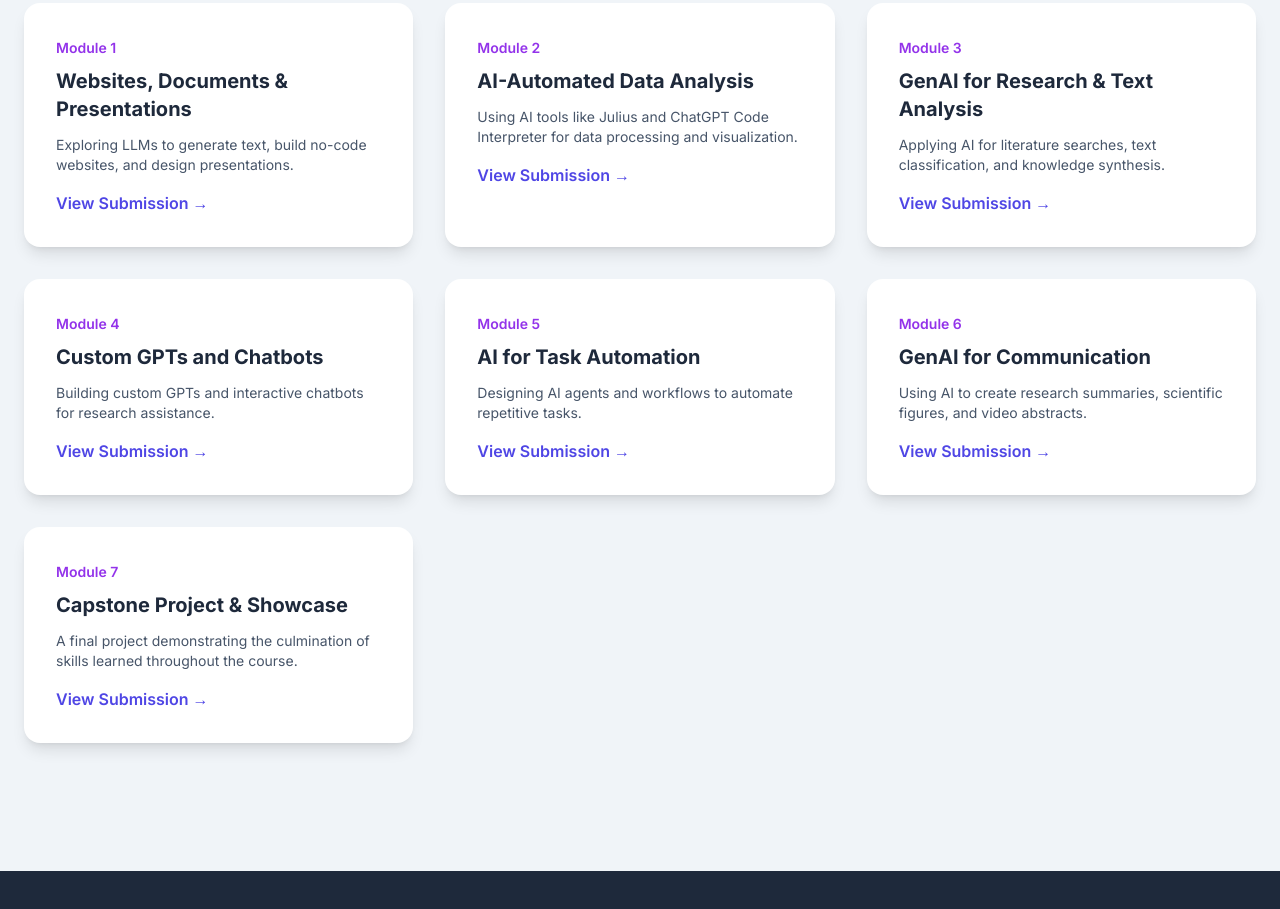
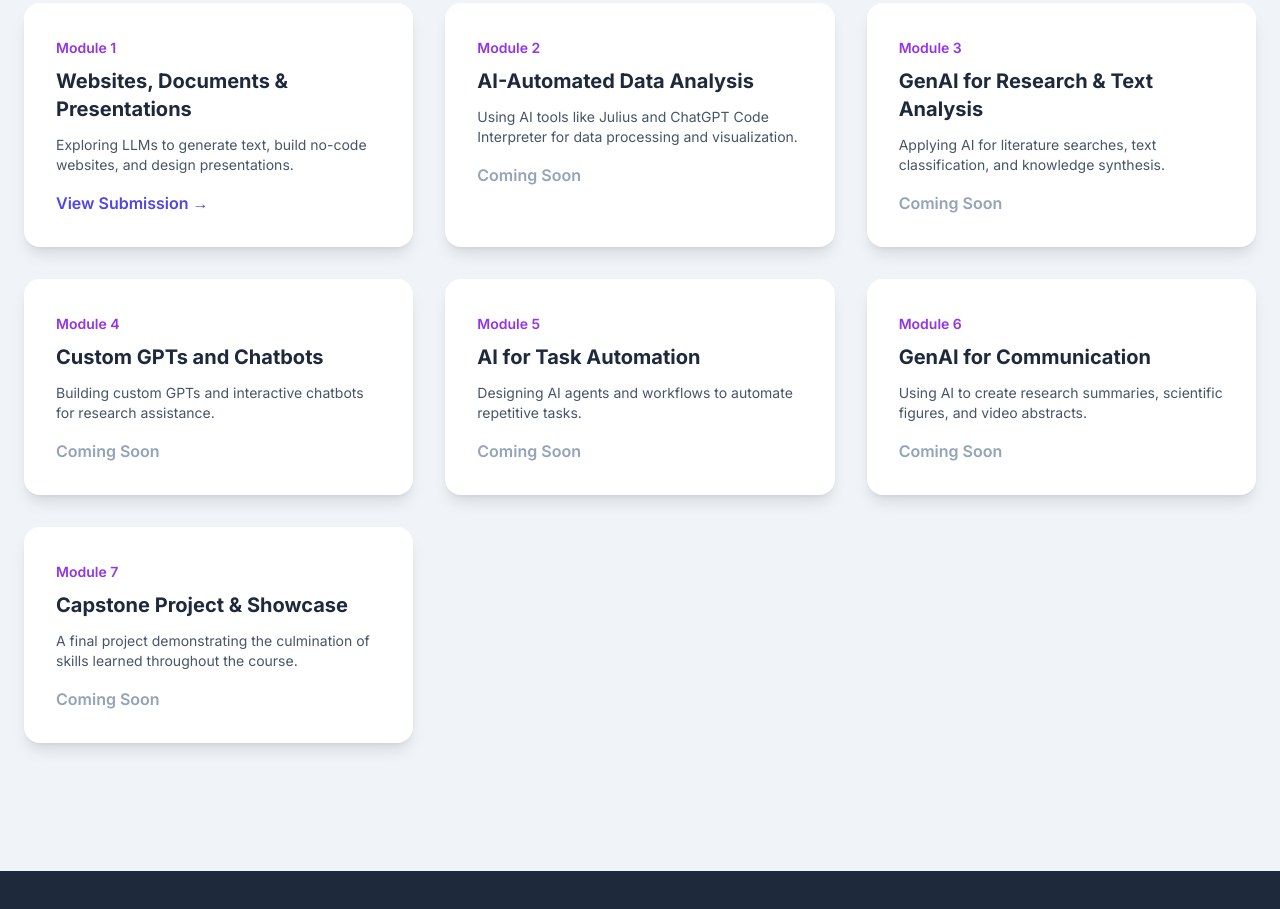
Before and after one commit to touhidulislam18/ai-portfolio, a plain HTML site: page index.html in a window 1280 px wide. Shown: the part 1423-2332 px from the top of the page. Drawn offline with nearby package versions, Linux system fonts and the light colour scheme.

Commit message:
Update index.html

```diff
--- a/index.html
+++ b/index.html
@@ -73,7 +73,7 @@
             <h2 class="text-4xl font-bold text-center mb-12 section-title">About Me</h2>
             <div class="flex flex-col md:flex-row items-center bg-white rounded-2xl shadow-lg p-8 md:p-12">
                 <div class="md:w-1/3 text-center mb-8 md:mb-0">
-                    <img src="https://github.com/touhidulislam18/ai-portfolio/blob/main/touhidul_photo.jpg" alt="Md. Touhidul Islam" class="w-48 h-48 rounded-full mx-auto object-cover shadow-lg" onerror="this.onerror=null;this.src='https://github.com/touhidulislam18/ai-portfolio/blob/main/touhidul_photo.jpg';">
+                    <img src="https://raw.githubusercontent.com/touhidulislam18/ai-portfolio/main/touhidul_photo.jpg" alt="Md. Touhidul Islam" class="w-48 h-48 rounded-full mx-auto object-cover shadow-lg" onerror="this.onerror=null;this.src='https://placehold.co/192x192/667eea/ffffff?text=TI';">
                 </div>
                 <div class="md:w-2/3 md:pl-12">
                     <h3 class="text-3xl font-semibold text-slate-800 mb-4">Md. Touhidul Islam</h3>
@@ -104,49 +104,49 @@
                     <span class="text-sm font-semibold text-purple-600">Module 1</span>
                     <h3 class="text-xl font-bold text-slate-800 mt-2 mb-3">Websites, Documents & Presentations</h3>
                     <p class="text-slate-600 text-sm mb-4">Exploring LLMs to generate text, build no-code websites, and design presentations.</p>
-                    <a href="#" class="font-semibold text-indigo-600 hover:text-indigo-800 transition duration-300">View Submission &rarr;</a>
+                    <a href="https://touhidulislam18.github.io/ai-portfolio" target="_blank" rel="noopener noreferrer" class="font-semibold text-indigo-600 hover:text-indigo-800 transition duration-300">View Submission &rarr;</a>
                 </div>
                 <!-- Module 2 -->
                 <div class="card bg-white rounded-2xl shadow-lg p-8">
                     <span class="text-sm font-semibold text-purple-600">Module 2</span>
                     <h3 class="text-xl font-bold text-slate-800 mt-2 mb-3">AI-Automated Data Analysis</h3>
                     <p class="text-slate-600 text-sm mb-4">Using AI tools like Julius and ChatGPT Code Interpreter for data processing and visualization.</p>
-                    <a href="#" class="font-semibold text-indigo-600 hover:text-indigo-800 transition duration-300">View Submission &rarr;</a>
+                    <span class="font-semibold text-slate-400 cursor-not-allowed">Coming Soon</span>
                 </div>
                 <!-- Module 3 -->
                 <div class="card bg-white rounded-2xl shadow-lg p-8">
                     <span class="text-sm font-semibold text-purple-600">Module 3</span>
                     <h3 class="text-xl font-bold text-slate-800 mt-2 mb-3">GenAI for Research & Text Analysis</h3>
                     <p class="text-slate-600 text-sm mb-4">Applying AI for literature searches, text classification, and knowledge synthesis.</p>
-                    <a href="#" class="font-semibold text-indigo-600 hover:text-indigo-800 transition duration-300">View Submission &rarr;</a>
+                    <span class="font-semibold text-slate-400 cursor-not-allowed">Coming Soon</span>
                 </div>
                 <!-- Module 4 -->
                 <div class="card bg-white rounded-2xl shadow-lg p-8">
                     <span class="text-sm font-semibold text-purple-600">Module 4</span>
                     <h3 class="text-xl font-bold text-slate-800 mt-2 mb-3">Custom GPTs and Chatbots</h3>
                     <p class="text-slate-600 text-sm mb-4">Building custom GPTs and interactive chatbots for research assistance.</p>
-                    <a href="#" class="font-semibold text-indigo-600 hover:text-indigo-800 transition duration-300">View Submission &rarr;</a>
+                    <span class="font-semibold text-slate-400 cursor-not-allowed">Coming Soon</span>
                 </div>
                 <!-- Module 5 -->
                 <div class="card bg-white rounded-2xl shadow-lg p-8">
                     <span class="text-sm font-semibold text-purple-600">Module 5</span>
                     <h3 class="text-xl font-bold text-slate-800 mt-2 mb-3">AI for Task Automation</h3>
                     <p class="text-slate-600 text-sm mb-4">Designing AI agents and workflows to automate repetitive tasks.</p>
-                    <a href="#" class="font-semibold text-indigo-600 hover:text-indigo-800 transition duration-300">View Submission &rarr;</a>
+                    <span class="font-semibold text-slate-400 cursor-not-allowed">Coming Soon</span>
                 </div>
                 <!-- Module 6 -->
                 <div class="card bg-white rounded-2xl shadow-lg p-8">
                     <span class="text-sm font-semibold text-purple-600">Module 6</span>
                     <h3 class="text-xl font-bold text-slate-800 mt-2 mb-3">GenAI for Communication</h3>
                     <p class="text-slate-600 text-sm mb-4">Using AI to create research summaries, scientific figures, and video abstracts.</p>
-                    <a href="#" class="font-semibold text-indigo-600 hover:text-indigo-800 transition duration-300">View Submission &rarr;</a>
+                    <span class="font-semibold text-slate-400 cursor-not-allowed">Coming Soon</span>
                 </div>
                  <!-- Module 7 -->
                 <div class="card bg-white rounded-2xl shadow-lg p-8">
                     <span class="text-sm font-semibold text-purple-600">Module 7</span>
                     <h3 class="text-xl font-bold text-slate-800 mt-2 mb-3">Capstone Project & Showcase</h3>
                     <p class="text-slate-600 text-sm mb-4">A final project demonstrating the culmination of skills learned throughout the course.</p>
-                    <a href="#" class="font-semibold text-indigo-600 hover:text-indigo-800 transition duration-300">View Submission &rarr;</a>
+                    <span class="font-semibold text-slate-400 cursor-not-allowed">Coming Soon</span>
                 </div>
             </div>
         </section>
```
